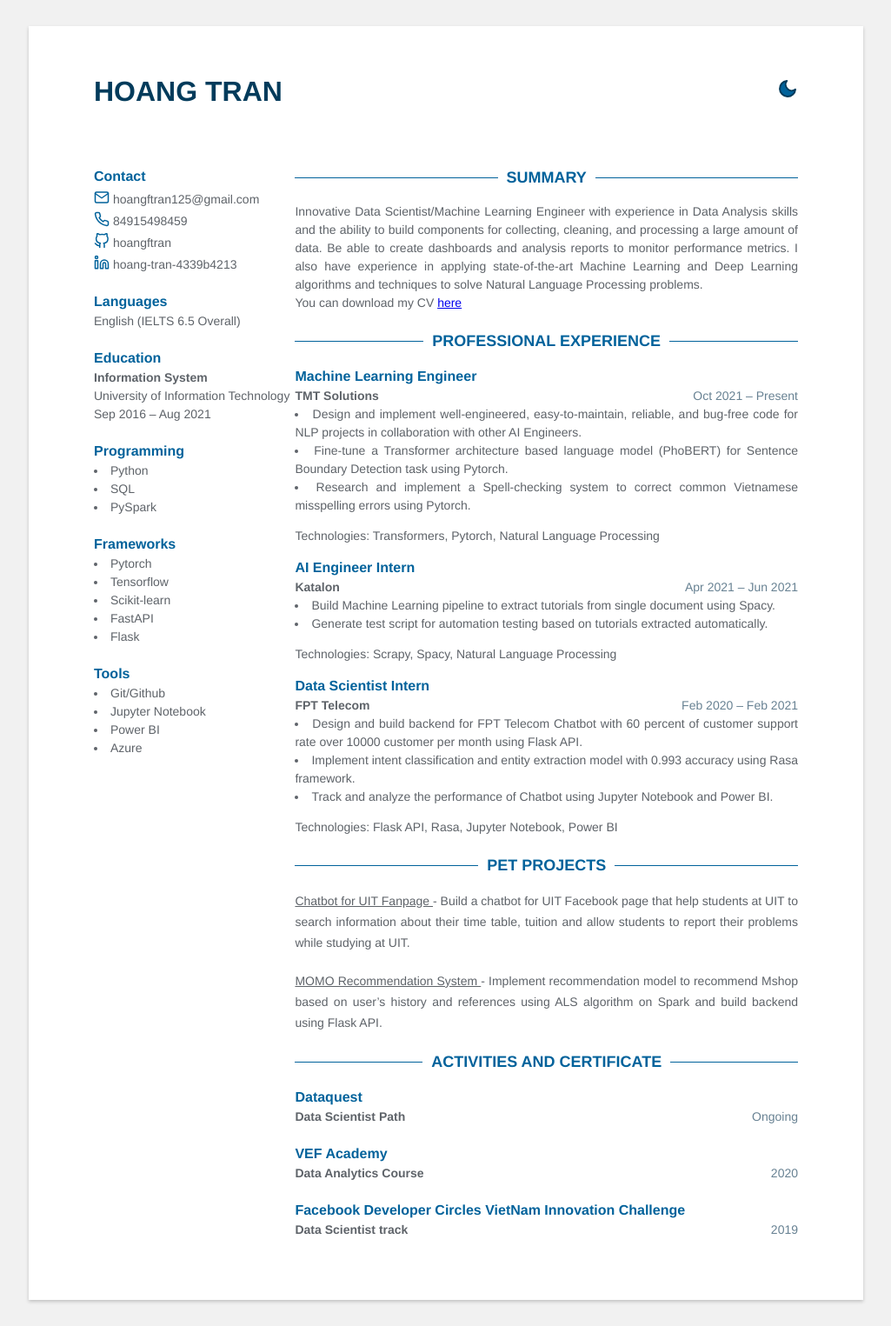
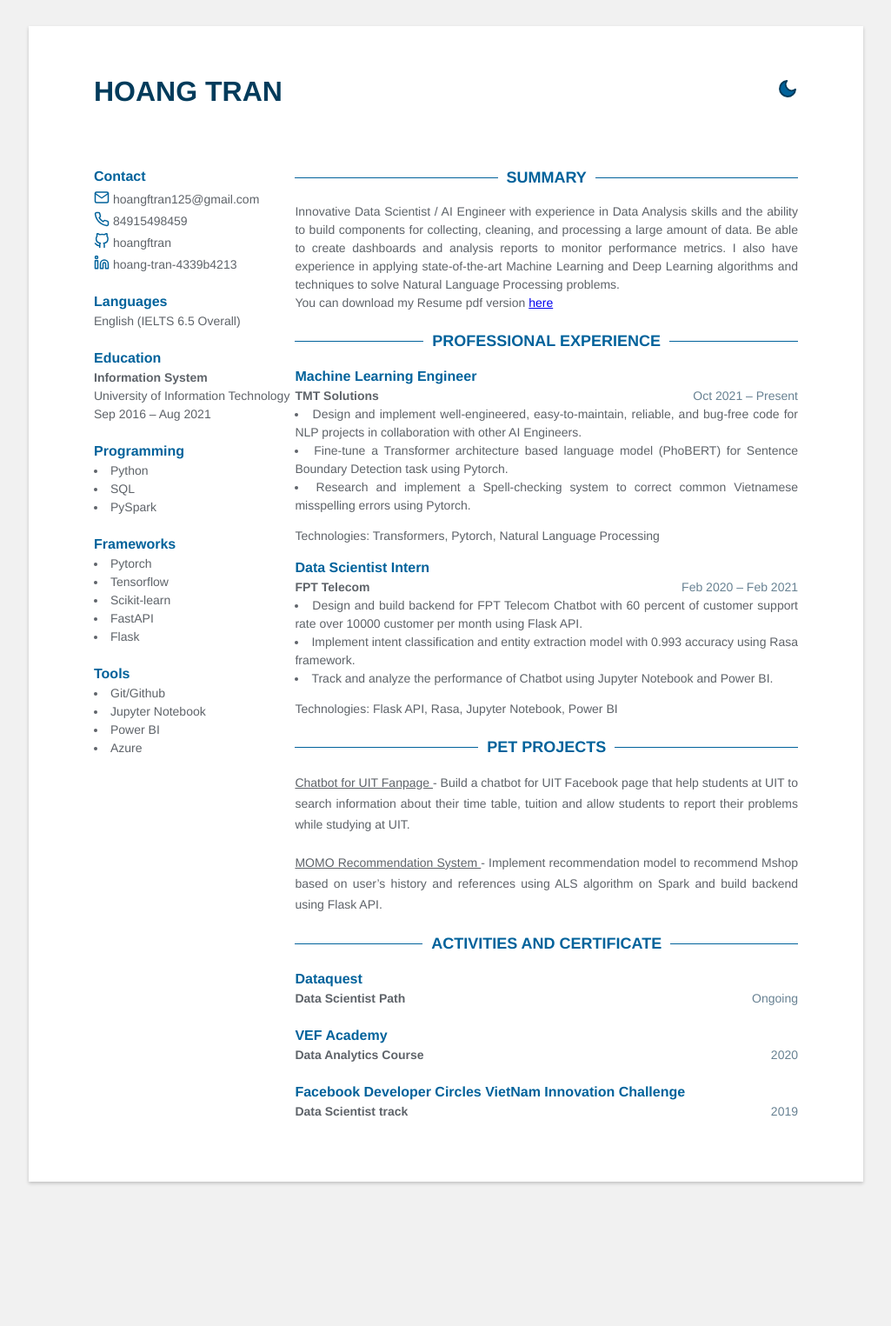
Before and after one commit to hoangftran/hoangftran.github.io, a Jekyll site: the page built from index.html, in a window 1280 px wide. Shown: the whole page at 87% size, without its empty margins (127-1152 px from the left). Built offline with Jekyll 4.4.1, drawn with Linux system fonts in a browser that asks for light colours; after the commit the page ends 1389 px from its top, so only the background shows below that; some of the changed lines change nothing that is shown.

Commit message:
update resume

```diff
--- a/_data/data.yml
+++ b/_data/data.yml
@@ -42,9 +42,9 @@ skills:
 
 # Profile
 profile: |
-  Innovative Data Scientist/Machine Learning Engineer with experience in Data Analysis skills and the ability to build components for collecting, cleaning, and processing a large amount of data. Be able to create dashboards and analysis reports to monitor performance metrics. I also have experience in applying state-of-the-art Machine Learning and Deep Learning algorithms and techniques to solve Natural Language Processing problems.
+  Innovative Data Scientist / AI Engineer with experience in Data Analysis skills and the ability to build components for collecting, cleaning, and processing a large amount of data. Be able to create dashboards and analysis reports to monitor performance metrics. I also have experience in applying state-of-the-art Machine Learning and Deep Learning algorithms and techniques to solve Natural Language Processing problems.
   <br>
-  You can download my CV <a href="https://drive.google.com/file/d/1oqfkqA8MBp2UM3BPEhFckQGODuMYNFP6/view?usp=sharing">here</a>
+  You can download my Resume pdf version <a href="https://drive.google.com/file/d/11y0GSAeLSLsihSwU0X0wI68PM3WoS3ud/view?usp=sharing">here</a>
 
 # Experience
 experience:
@@ -58,14 +58,14 @@ experience:
     technologies_used: |
       <code>Transformers</code>, <code>Pytorch</code>, <code>Natural Language Processing</code>
 
-  - role: AI Engineer Intern
-    time: Apr 2021 – Jun 2021
-    company: Katalon
-    details: |
-      <li>Build Machine Learning pipeline to extract tutorials from single document using Spacy.</li>
-      <li>Generate test script for automation testing based on tutorials extracted automatically.</li>
-    technologies_used: |
-      <code>Scrapy</code>, <code>Spacy</code>, <code>Natural Language Processing</code>
+  # - role: AI Engineer Intern
+  #   time: Apr 2021 – Jun 2021
+  #   company: Katalon
+  #   details: |
+  #     <li>Build Machine Learning pipeline to extract tutorials from single document using Spacy.</li>
+  #     <li>Generate test script for automation testing based on tutorials extracted automatically.</li>
+  #   technologies_used: |
+  #     <code>Scrapy</code>, <code>Spacy</code>, <code>Natural Language Processing</code>
 
   - role: Data Scientist Intern
     time: Feb 2020 – Feb 2021
```
